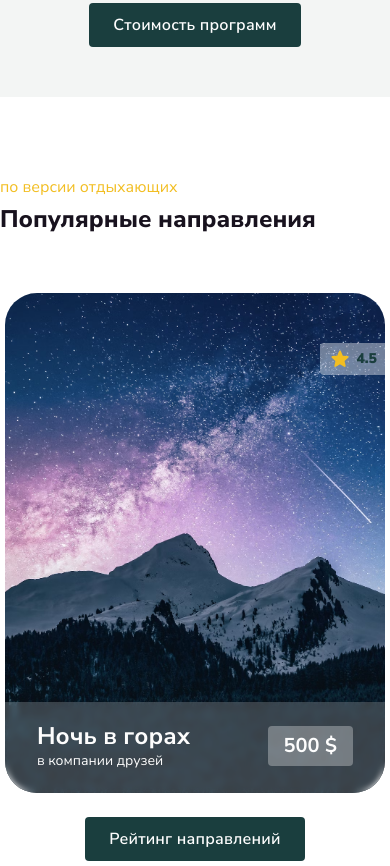
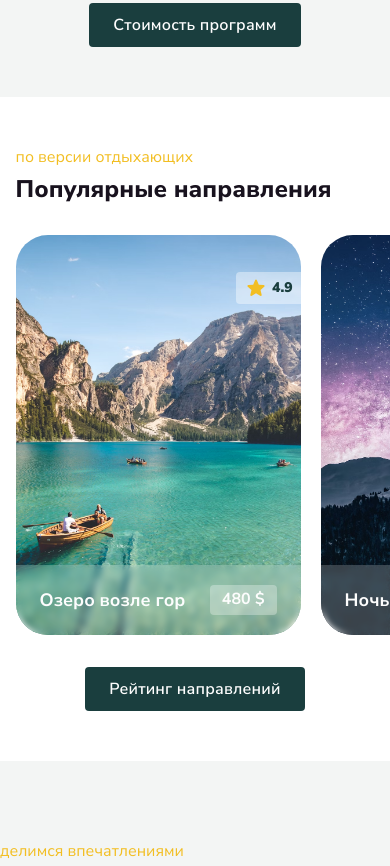
Before and after one commit to darkmyrrh/rumtibet, a React app: page / in a window 390 px wide. Shown: the part 2418-3284 px from the top of the page. Built offline with nearby package versions, Linux system fonts and the light colour scheme.

Commit message:
Feat: сверстать мобильную версию раздела направлений

```diff
--- a/src/components/Destinations/Destinations.css
+++ b/src/components/Destinations/Destinations.css
@@ -38,6 +38,12 @@
     border-radius: 4px 0 0 4px;
 }
 
+.destinations__rating-image {
+    margin: 0;
+    padding: 0;
+    width: 24px;
+    height: 24px;
+}
 .destinations__rating-score {
     margin: 0;
     padding: 0;
@@ -95,3 +101,43 @@
     border-radius: 4px;
     grid-row: span 2;
 }
+
+@media all and (max-width: 420px) {
+    .destinations {
+        margin: 50px auto;
+        width: 92%;
+    }
+
+    .destinations__cards {
+        margin: 32px auto 8px;
+        flex-wrap: nowrap;
+        justify-content: flex-start;
+    }
+
+    .destinations__card-image {
+        width: 285px;
+        height: 400px;
+    }
+
+    .destinations__info {
+        padding: 20px 24px;
+        /* display: flex; */
+    }
+
+    .destinations__title {
+        font-size: 18px;
+    }
+    .destinations__description {
+        display: none;
+    }
+    .destinations__price {
+        max-width: 67px;
+        padding: 6px 12px;
+        font-size: 16px;
+        line-height: 112.5%;
+        grid-row: initial;
+    }
+    .destinations__rating {
+        top: 36.8px;
+    }
+}
```
